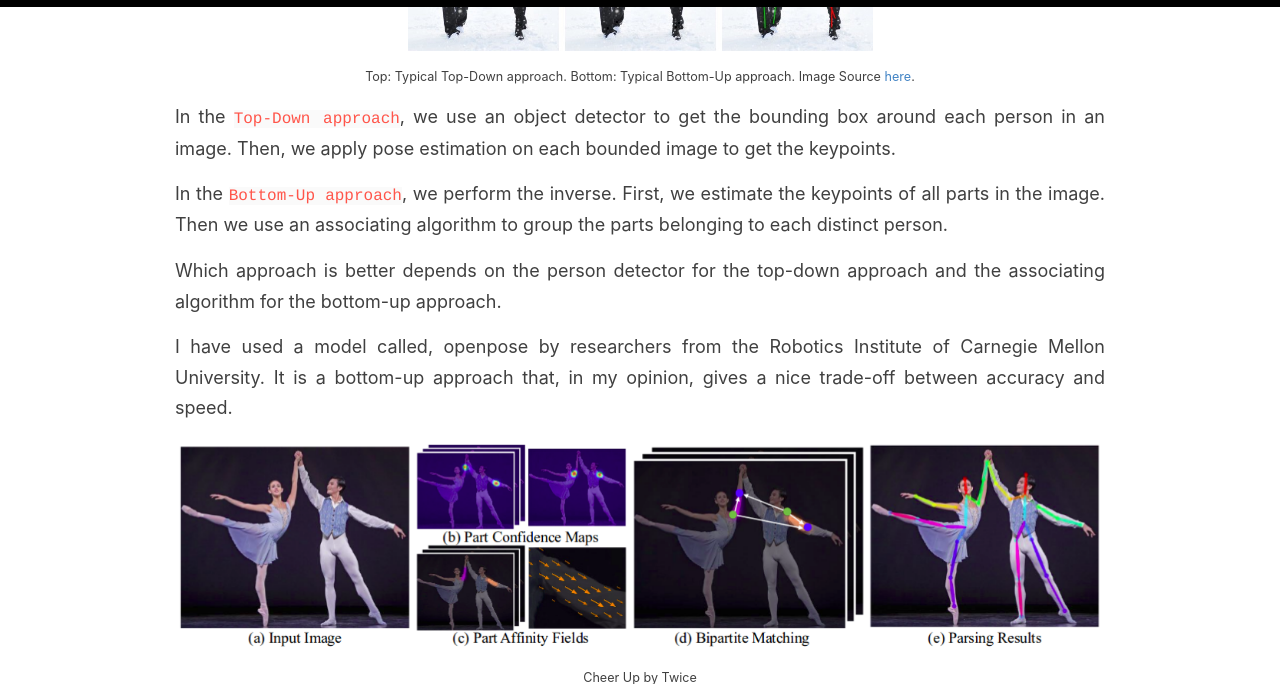
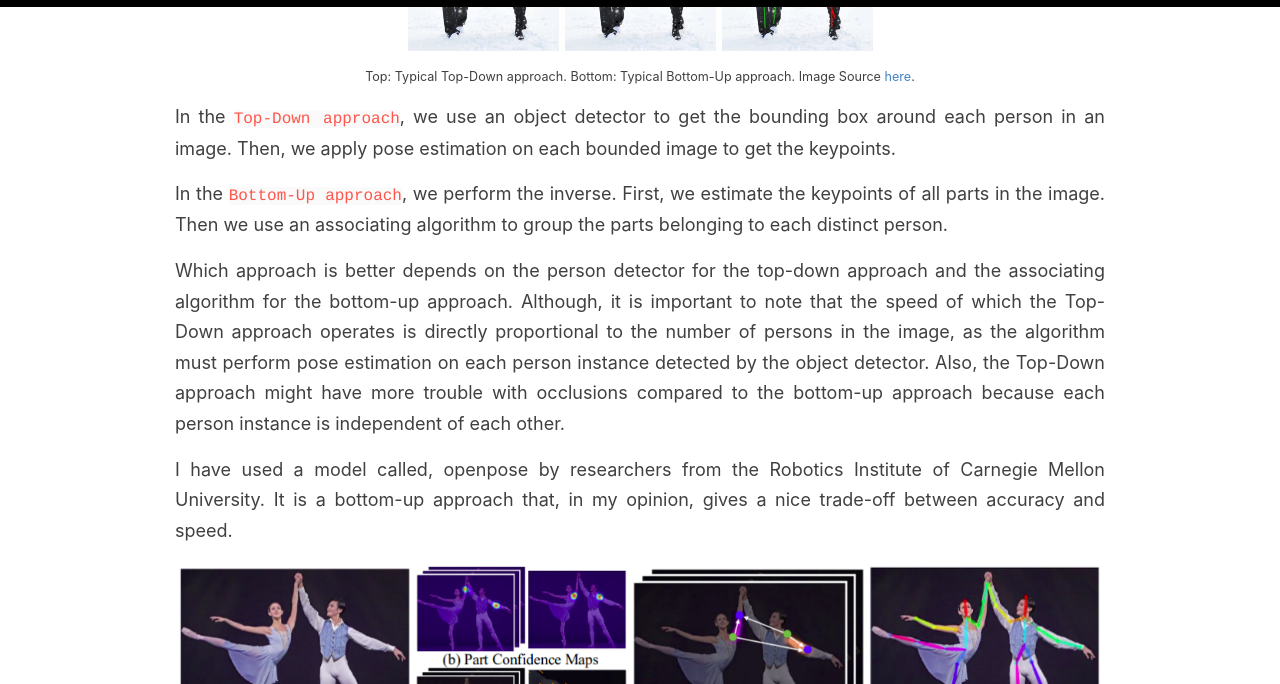
Before and after one commit to RenzoBenemerito/RenzoBenemerito-github.io, a Jekyll site: the page built from _posts/2020-05-3-Kpop-Pose-Estimation.md, in a window 1280 px wide and 1400 px high, scrolled down 1758 px, cut to the strip 0-684 px from the top of the window. Built offline with Jekyll 4.4.1, drawn with Linux system fonts in a browser that asks for light colours; comment, search, counter and statistics services are not loaded; some of the changed text lies outside the part shown.

```diff
--- a/_posts/2020-04-29-Kpop-Pose-Estimation.md
+++ b/_posts/2020-05-3-Kpop-Pose-Estimation.md
@@ -26,17 +26,25 @@
 
 In the `Bottom-Up approach`, we perform the inverse. First, we estimate the keypoints of all parts in the image. Then we use an associating algorithm to group the parts belonging to each distinct person.
 
-Which approach is better depends on the person detector for the top-down approach and the associating algorithm for the bottom-up approach.
+Which approach is better depends on the person detector for the top-down approach and the associating algorithm for the bottom-up approach. Although, it is important to note that the speed of which the Top-Down approach operates is directly proportional to the number of persons in the image, as the algorithm must perform pose estimation on each person instance detected by the object detector. Also, the Top-Down approach might have more trouble with occlusions compared to the bottom-up approach because each person instance is independent of each other.
 
 I have used a model called, openpose by researchers from the Robotics Institute of  Carnegie Mellon University. It is a bottom-up approach that, in my opinion, gives a nice trade-off between accuracy and speed.
 
 ![OpenPose Pipeline](/images/post-5.png){:class="img-large"}
-<p class="img-credits">Cheer Up by Twice</p>
+<p class="img-credits">Overall Pipeline</p>
+
+The image above illustrates an image and the transformations that happen when it passes through the openpose pipeline. It is important to note that openpose is composed of not only a deep learning model but a variety of algorithms from set theory and graph theory.
+
+
+![Whole OpenPose Pipeline](/images/post-5-1.png){:class="img-med"}
+<p class="img-credits">The Whole Openpose Pipeline. Image Source <a href="https://arvrjourney.com/human-pose-estimation-using-openpose-with-tensorflow-part-2-e78ab9104fc8"> here</a>.</p>
 
 
 
 ![Cheerup](/images/post-5-1.gif){:class="img-small"}
 <p class="img-credits">Cheer Up by Twice</p>
+
+Let's apply openpose to the GIF above.
 
 ![Cheerup](/images/post-5-2.gif){:class="img-small"}
 <p class="img-credits">Cheer Up Pose Estimation</p>
```
Also changed, not shown: images/post-5-1.png (added).
